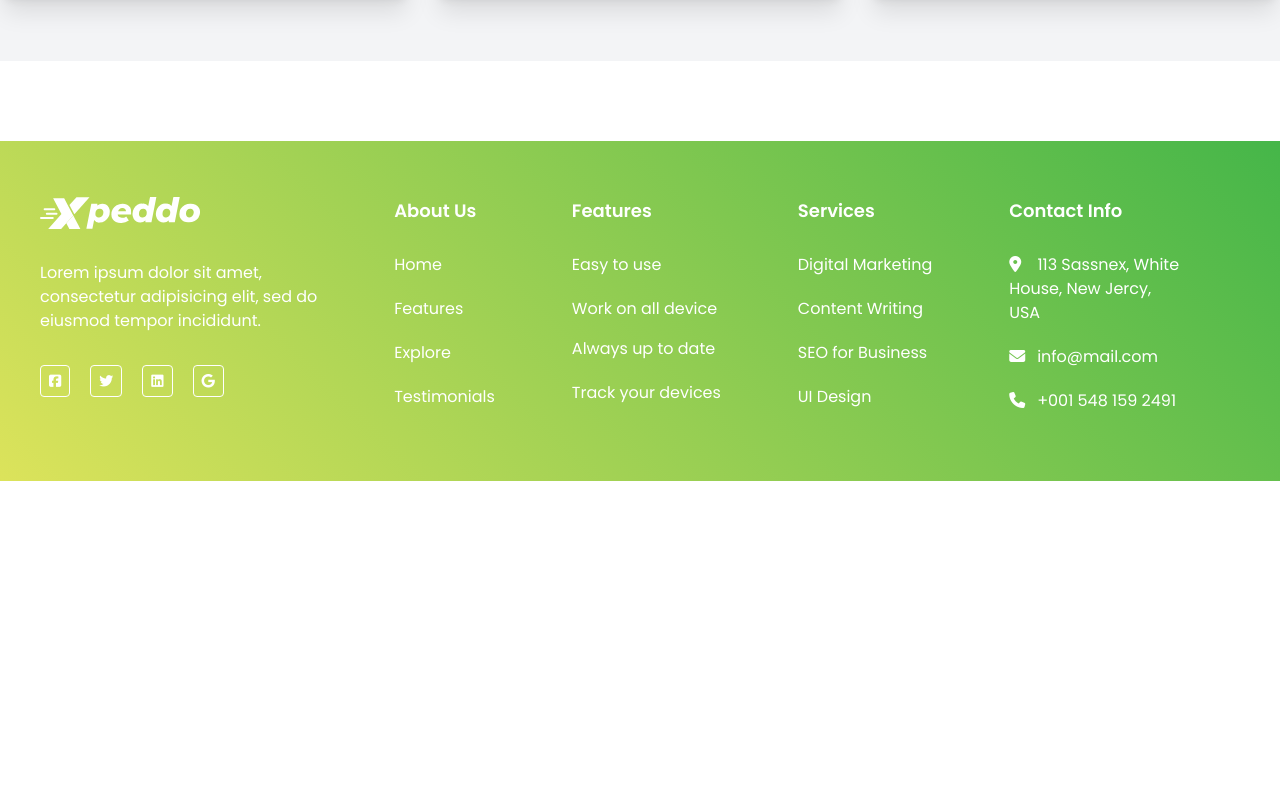
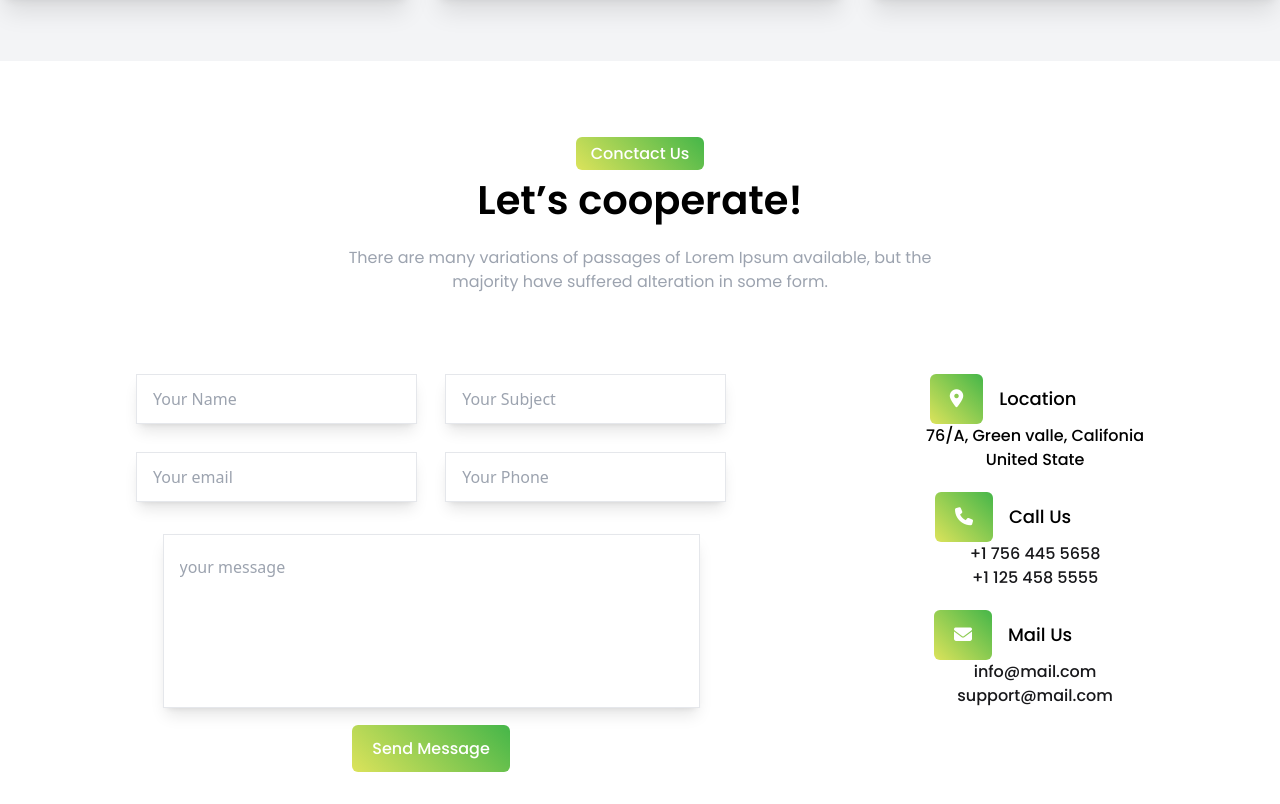
Before and after one commit to mdshahed1971/Xpeddo, a plain HTML site: page index.html in a window 1280 px wide. Shown: the part 4721-5525 px from the top of the page. Before the commit the page ends 5202 px from the top, so only its background shows below. Drawn offline with nearby package versions, Linux system fonts and the light colour scheme.

Commit message:
added Conctact Us

```diff
--- a/index.html
+++ b/index.html
@@ -387,9 +387,61 @@
 </section>
 <!-- Choose Your Plan end -->
 
+<!-- Conctact Us start -->
+
+<section class="lg:mb-20 md:mb-10 mb-5">
+<div class="text-center lg:mb-20 md:mb-10 mb-5">
+  <a class="text-base cursor-pointer font-medium md:px-[15px] md:py-[5px] px-3 py-1 font-poppins text-white rounded-[6px]" style="background: linear-gradient(45deg, #dce35b, #45b649);"> Conctact Us</a>
+  <h2 class="lg:text-[40px] md:text-3xl text-2xl font-semibold text-black font-poppins mb-7 mt-4 leading-[40px]">Let’s cooperate!
+    </h2>
+  <p class="md:text-base text-sm font-poppins text-gray-400 font-normal">There are many variations of passages of Lorem Ipsum available, but the <br>majority have suffered alteration in some form.</p>
+</div>
+
+<div class="flex justify-evenly lg:flex-row flex-col">
+<div class="text-center md:mb-10 mb-6">
+<div class="mb-5">
+  <input type="text" placeholder="Your Name" class="border border-gray md:pl-4 pl-2 p-3 md:pr-8 pr-4 md:mr-6 shadow-lg mb-2">
+  <input type="text" placeholder="Your Subject" class="border border-gray md:pl-4 pl-2 p-3 md:pr-8 pr-4  shadow-lg mb-2">
+</div>
+
+
+
+<div class="mb-6">
+  <input type="email" placeholder="Your email" class="border border-gray md:pl-4 pl-2 p-3 md:pr-8 pr-4 md:mr-6 shadow-lg mb-2">
+  <input type="text" placeholder="Your Phone" class="border border-gray md:pl-4 pl-2 p-3 md:pr-8 pr-4 shadow-lg mb-2">
+</div>
+
+
+<div class="mb-7">
+  <input type="text" placeholder="your message" class="border border-gray shadow-lg md:pl-4 pl-2 md:pr-72 pr-20 md:py-5 md:pb-32 py-3 pb-14">
+</div>
+
+<a class="text-base cursor-pointer font-medium md:px-5 md:py-3 px-3 py-1 font-poppins text-white rounded-[6px]" style="background: linear-gradient(45deg, #dce35b, #45b649);">Send Message</a>
+</div>
+
+<div class="text-center">
+<div class="mb-5">
+  <h4 class=" text-black font-poppins md:text-lg text-base font-medium"><i class="fa-solid fa-location-dot mr-4 text-white lg:px-5 lg:py-4 md:px-4 md:py-3 px-3 py-2 rounded-md cursor-pointer" style="background: linear-gradient(45deg, #dce35b, #45b649);"></i>Location</h4>
+  <p class="text-black font-poppins md:text-base text-sm font-medium ml-16">76/A, Green valle, Califonia <br>United State</p>
+</div>
+
+<div class="mb-5">
+  <h4 class=" text-black font-poppins md:text-lg text-base font-medium"><i class="fa-solid fa-phone mr-4 text-white lg:px-5 lg:py-4 md:px-4 md:py-3 px-3 py-2 rounded-md cursor-pointer" style=" background: linear-gradient(45deg, #dce35b, #45b649);"></i>Call Us</h4>
+  <p class="textr-black font-poppins md:text-base text-sm font-medium ml-16">+1 756 445 5658 <br>
+    +1 125 458 5555</p>
+</div>
+<div>
+<h4 class=" text-black font-poppins md:text-lg text-base font-medium items-center"><i class="fa-solid fa-envelope mr-4 text-white lg:px-5 lg:py-4 md:px-4 md:py-3 px-3 py-2 rounded-md cursor-pointer" style=" background: linear-gradient(45deg, #dce35b, #45b649);"></i>Mail Us</h4>
+<p class="textr-black font-poppins md:text-base text-sm font-medium ml-16">info@mail.com <br>support@mail.com</p>
+</div>
+</div>
+</div>
+</section>
+
+<!-- Conctact Us end -->
+
 
 <!-- footer start -->
-
 <footer class="footer sm:footer-horizontal bg-base-200 text-base-content p-10 py-14" style="background: linear-gradient(45deg, #dce35b, #45b649);">
   <aside>
   <img src="./img/white-logo.svg" alt="" class="w-40">
@@ -432,8 +484,6 @@
     <a class="link text-white font-poppins md:text-base text-sm font-normal md:mb-3 mb-2"><i class="fa-solid fa-phone mr-3"></i>+001 548 159 2491</a>
   </nav>
 </footer>
-
-
  <!-- footer end -->
 
 
```
